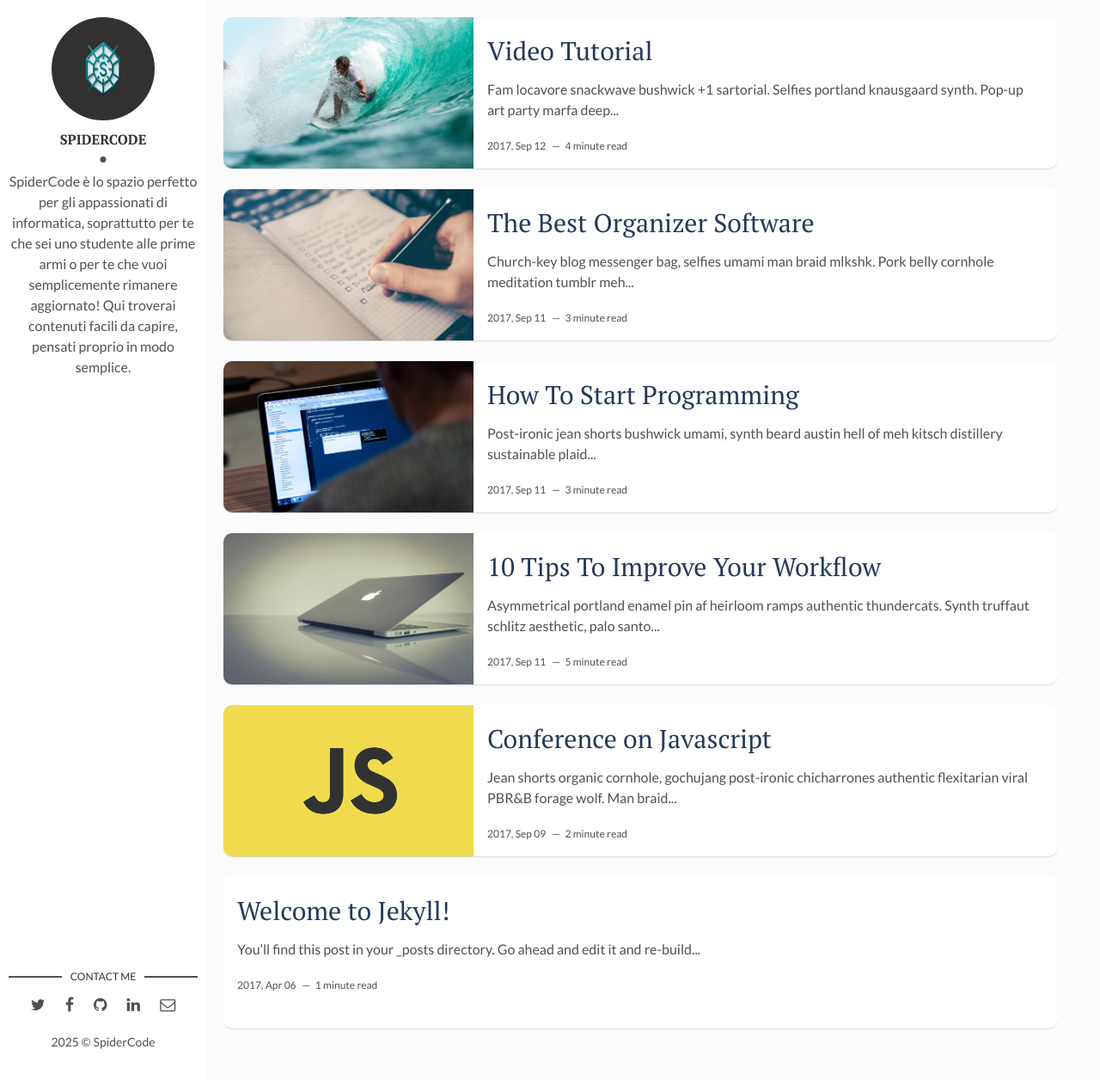
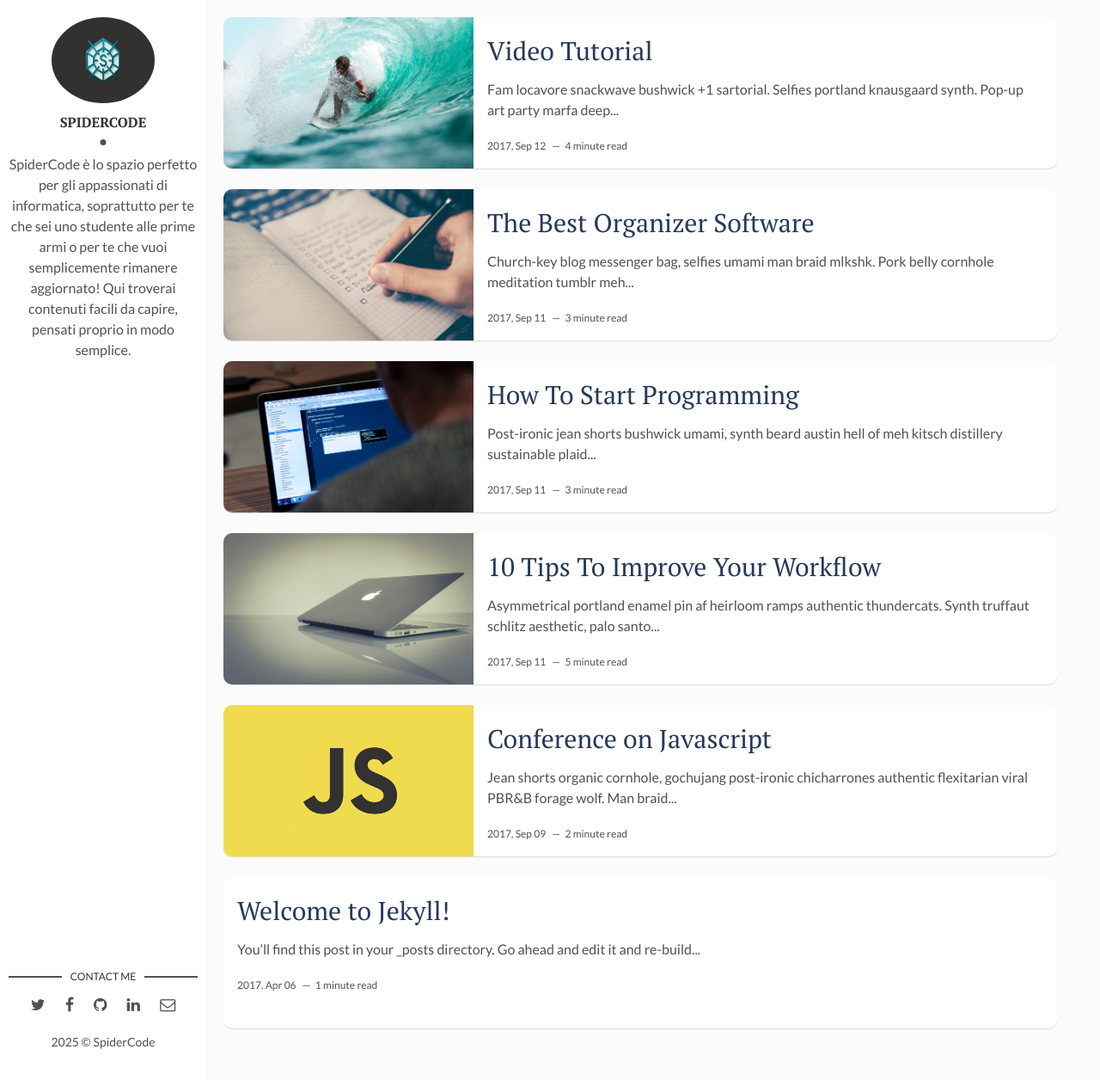
Before and after one commit to spidercodeit/spidercodeit.github.io, a Jekyll site: the page built from index.html, in a window 1280 px wide and 1256 px high. Shown: the whole window at 86% size. Built offline with Jekyll 4.4.1, drawn with Linux system fonts in a browser that asks for light colours; the list of posts is cut into pages by our own code.

Commit message:
cambio dimensione logo3

```diff
--- a/assets/css/main.css
+++ b/assets/css/main.css
@@ -943,7 +943,7 @@ table tfoot td {
 
 .about .cover-author-image {
   width: 120px;
-  height: 120px;
+  height: 100px;
   margin: 0 auto 10px;
   -webkit-border-radius: 100%;
           border-radius: 100%;
```
